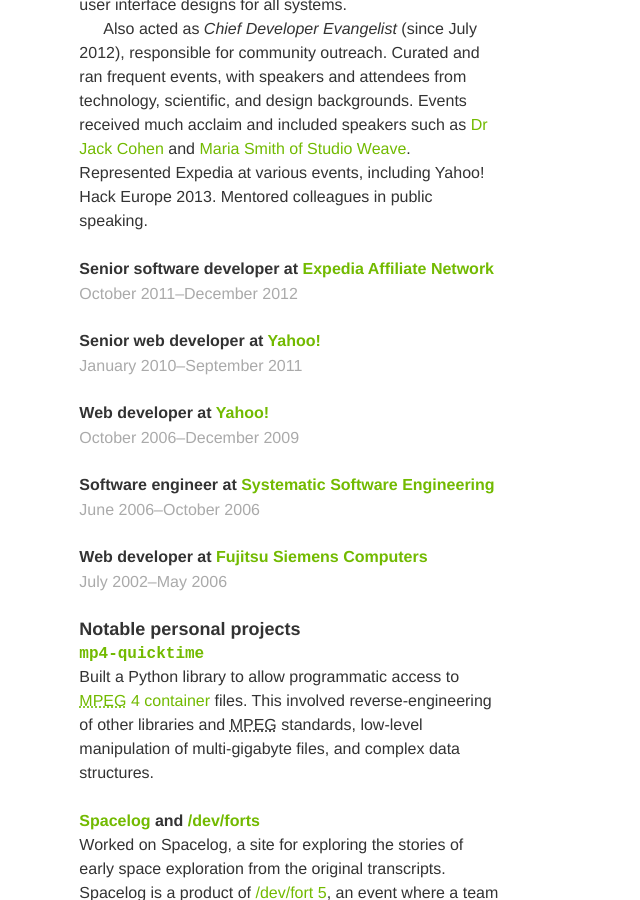
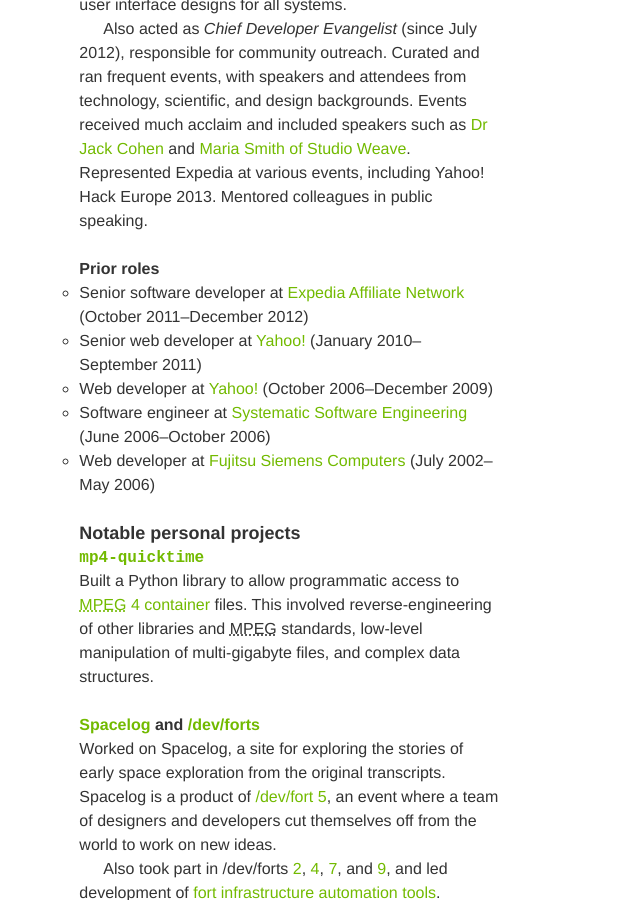
Before and after one commit to SteveMarshall/stevemarshall.github.io, a Jekyll site: the page built from cv.md, in a window 1280 px wide and 900 px high, scrolled down 1164 px. Shown: the whole window, without its empty margins (0-640 px from the left). Built offline with Jekyll 4.4.1, drawn with Linux system fonts in a browser that asks for light colours; our own code applies the rules of GitHub Pages for plain Markdown files.

Commit message:
Further collapse prior roles

```diff
--- a/cv.md
+++ b/cv.md
@@ -80,35 +80,18 @@
 events, including Yahoo! Hack Europe 2013. Mentored colleagues in
 public speaking.
 
-### Senior software developer at [Expedia Affiliate Network](http://expediaaffiliate.com/)
+### Prior roles
 
-<span><time datetime="2011-10-17">October
-2011</time>--<time datetime="2012-12-07">December 2012</time></span>
-{: .meta}
-
-### Senior web developer at [Yahoo!](http://yahoo.com/)
-
-<span><time datetime="2010-01-01">January
-2010</time>--<time datetime="2011-09-21">September 2011</time></span>
-{: .meta}
-
-### Web developer at [Yahoo!](http://yahoo.com/)
-
-<span><time datetime="2006-10-30">October
-2006</time>--<time datetime="2009-12-31">December 2009</time></span>
-{: .meta}
-
-### Software engineer at [Systematic Software Engineering](http://www.systematic.com/)
-
-<span><time datetime="2006-06-05">June 2006</time>--<time
-datetime="2006-10-23">October 2006</time></span>
-{: .meta}
-
-### Web developer at [Fujitsu Siemens Computers](http://en.wikipedia.org/wiki/Fujitsu_Siemens_Computers)
-
-<span><time datetime="2002-07-15">July 2002</time>--<time
-datetime="2006-05-26">May 2006</time></span>
-{: .meta}
+- Senior software developer at [Expedia Affiliate Network](http://expediaaffiliate.com/) (<time datetime="2011-10-17">October
+2011</time>--<time datetime="2012-12-07">December 2012</time>)
+- Senior web developer at [Yahoo!](http://yahoo.com/) (<time datetime="2010-01-01">January
+2010</time>--<time datetime="2011-09-21">September 2011</time>)
+- Web developer at [Yahoo!](http://yahoo.com/) (<time datetime="2006-10-30">October
+2006</time>--<time datetime="2009-12-31">December 2009</time>)
+- Software engineer at [Systematic Software Engineering](http://www.systematic.com/) (<time datetime="2006-06-05">June 2006</time>--<time
+datetime="2006-10-23">October 2006</time>)
+- Web developer at [Fujitsu Siemens Computers](http://en.wikipedia.org/wiki/Fujitsu_Siemens_Computers) (<time datetime="2002-07-15">July 2002</time>--<time
+datetime="2006-05-26">May 2006</time>)
 
 ## Notable personal projects
 
```
